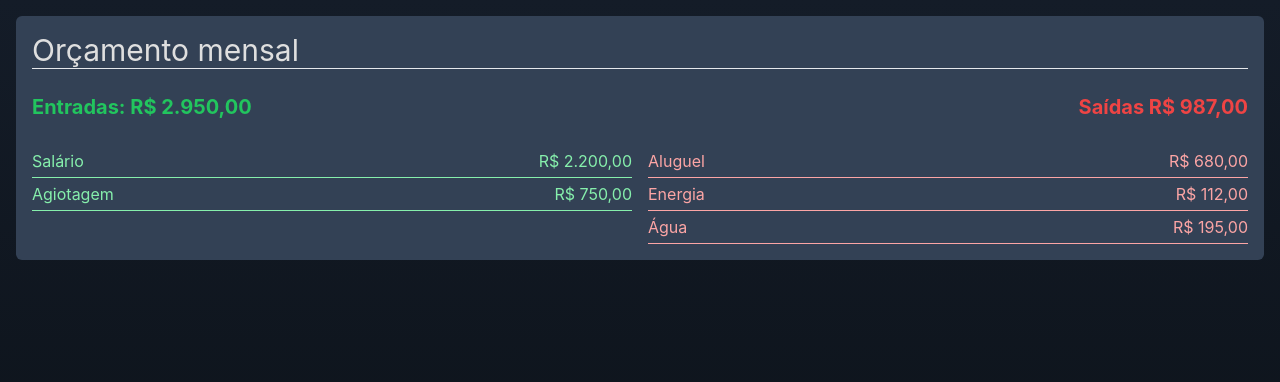
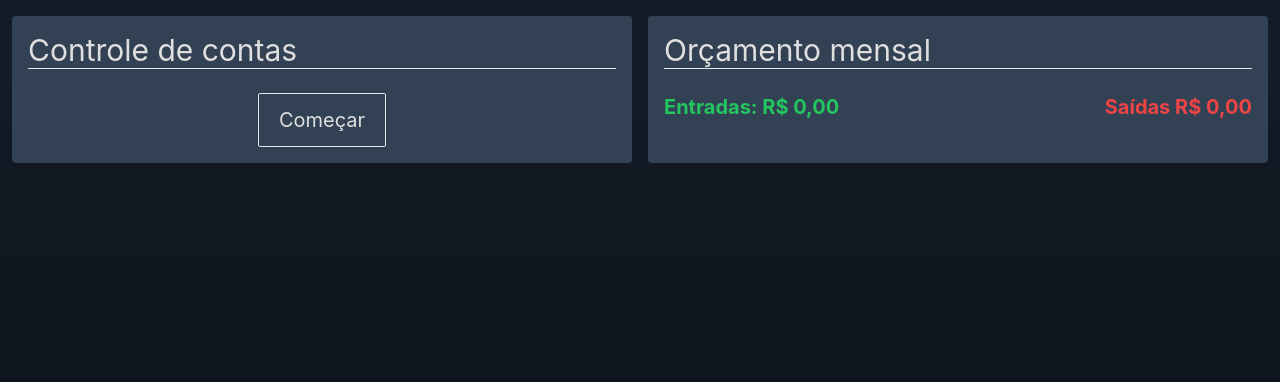
Before and after one commit to josecarlosmonteiro/f-control, a React (Create React App) app: page / in a window 1280 px wide. Shown: the top 382 px of the page. Built offline with nearby package versions, Linux system fonts and the light colour scheme; data requests are answered from the project's data file.

Commit message:
general features.

```diff
--- a/package.json
+++ b/package.json
@@ -10,6 +10,7 @@
     "@types/node": "^16.7.13",
     "@types/react": "^18.0.0",
     "@types/react-dom": "^18.0.0",
+    "axios": "^1.3.4",
     "react": "^18.2.0",
     "react-dom": "^18.2.0",
     "react-router-dom": "^6.8.1",
@@ -21,7 +22,8 @@
     "start": "react-scripts start",
     "build": "react-scripts build",
     "test": "react-scripts test",
-    "eject": "react-scripts eject"
+    "eject": "react-scripts eject",
+    "data": "json-server --watch ./src/database/db.json --port 3001"
   },
   "eslintConfig": {
     "extends": [
@@ -42,8 +44,10 @@
     ]
   },
   "devDependencies": {
+    "@types/axios": "^0.14.0",
     "@types/react-router-dom": "^5.3.3",
     "autoprefixer": "^10.4.13",
+    "json-server": "^0.17.2",
     "postcss": "^8.4.21",
     "tailwindcss": "^3.2.7"
   }
--- a/src/components/Budget/index.tsx
+++ b/src/components/Budget/index.tsx
@@ -1,18 +1,10 @@
-import { useState } from "react";
+import { useContext } from "react";
+import { BudgetContext } from "../../contexts/BudgetProvider";
 import { currency, totalFromList } from "../../utils/monetary";
 import SimpleList from "../shared/SimpleList";
 
 export default function Budget() {
-  const [budget, setBudget] = useState([
-    { id: 1, title: "Salário", value: 2200, type: "in" },
-    { id: 2, title: "Agiotagem", value: 750, type: "in" },
-    { id: 3, title: "Aluguel", value: 680, type: "out" },
-    { id: 4, title: "Energia", value: 112, type: "out" },
-    { id: 5, title: "Água", value: 195, type: "out" },
-  ]);
-
-  const filterByType = (type: string) =>
-    budget.filter((el) => el.type === type);
+  const { filterByType } = useContext(BudgetContext);
 
   return (
     <div>
--- /dev/null
+++ b/src/components/MonthControl/index.tsx
@@ -0,0 +1,46 @@
+import { useContext, useState } from "react";
+import { BudgetContext } from "../../contexts/BudgetProvider";
+import { Modal } from "../shared/Modal";
+import SimpleList from "../shared/SimpleList";
+
+export default function MonthControl() {
+  const { budget, filterByType } = useContext(BudgetContext);
+  const [modalOpen, setModalOpen] = useState(false);
+
+  return (
+    <>
+      <h1 className="text-3xl">Controle de contas</h1>
+      <hr />
+      <br />
+      {!!budget.length ? (
+        <div className="grid grid-cols-8 gap-4">
+          <div className="col-span-6">
+            <SimpleList list={filterByType("out")} />
+          </div>
+          <div className="col-span-2 flex flex-col gap-4 justify-center">
+            <button className="w-full py-2 border rounded-sm hover:bg-slate-600">
+              Editar
+            </button>
+            <button className="w-full py-2 border rounded-sm hover:bg-slate-600">
+              Fechar mês
+            </button>
+          </div>
+        </div>
+      ) : (
+        <div className="flex justify-center items-center">
+          <button
+            onClick={() => setModalOpen(true)}
+            className="p-3 px-5 text-xl border rounded-sm hover:bg-slate-600"
+          >
+            Começar
+          </button>
+        </div>
+      )}
+      <Modal
+        title="Orçamento"
+        isOpen={modalOpen}
+        closeFunction={() => setModalOpen(false)}
+      ></Modal>
+    </>
+  );
+}
--- a/src/components/SideFunctions/index.tsx
+++ b/src/components/SideFunctions/index.tsx
@@ -1,6 +1,6 @@
 import React from "react";
 
-export default function SideBar() {
+export function SideMenuOptions() {
   const sideFunctions: string[] = [
     "Orçamento",
     "Balanço Mensal",
@@ -14,14 +14,14 @@ export default function SideBar() {
       </h1>
       <hr />
       <div className="flex flex-col mt-3">
-        {sideFunctions.map((fn) => (
+        {/* {sideFunctions.map((fn) => (
           <div
             key={fn}
             className="p-2 border-b-2 border-b-slate-700 hover:border-b-transparent hover:bg-slate-600 duration-200 hover:px-5 cursor-pointer text-lg"
           >
             {fn}
           </div>
-        ))}
+        ))} */}
       </div>
 
       <div className="absolute bottom-2 w-full -mx-2 text-center text-sm text-slate-500">
--- a/src/components/shared/Button/index.tsx
+++ b/src/components/shared/Button/index.tsx
@@ -1,9 +1,15 @@
-import { ReactNode } from "react";
+import { ButtonHTMLAttributes, DetailedHTMLProps, ReactNode } from "react";
 
-interface ButtonProps {
+interface ButtonProps
+  extends DetailedHTMLProps<
+    ButtonHTMLAttributes<HTMLButtonElement>,
+    HTMLButtonElement
+  > {
   children?: ReactNode;
 }
 
 export default function Button({ children }: ButtonProps) {
-  return <button>{children}</button>;
+  return (
+    <button className="p-2 border rounded-sm duration-150 hover:bg-slate-600" />
+  );
 }
--- /dev/null
+++ b/src/components/shared/Modal/index.tsx
@@ -0,0 +1,33 @@
+import { ReactNode, useState } from "react";
+import Button from "../Button";
+
+interface ModalProps {
+  children?: ReactNode;
+  title?: string;
+  isOpen?: boolean;
+  closeFunction: Function;
+}
+
+export function Modal({ title, isOpen, closeFunction, children }: ModalProps) {
+  return (
+    <>
+      {isOpen && (
+        <div className="fixed top-0 left-0 h-screen w-screen flex justify-center items-center bg-black bg-opacity-70">
+          <div className="p-2 w-2/4 bg-slate-700 border rounded">
+            {title && (
+              <>
+                <div className="pb-2 flex justify-between">
+                  <h1 className="text-3xl italic">{title}</h1>
+                  <Button onClick={() => closeFunction()}>Close</Button>
+                </div>
+                <hr />
+                <br />
+              </>
+            )}
+            {children}
+          </div>
+        </div>
+      )}
+    </>
+  );
+}
--- a/src/components/shared/SimpleList/index.tsx
+++ b/src/components/shared/SimpleList/index.tsx
@@ -7,7 +7,7 @@ interface SimpleListProps {
 
 export default function SimpleList({ list, type }: SimpleListProps) {
   const setClasses = (type?: string) => {
-    let style = "flex justify-between py-1 border-b ";
+    let style = "flex justify-between border-b duration-100 hover:scale-105 ";
 
     if (type === "in") style += "text-green-300 border-green-300";
     if (type === "out") style += "text-red-300 border-red-300";
--- /dev/null
+++ b/src/contexts/BudgetProvider.tsx
@@ -0,0 +1,31 @@
+import { createContext, ReactNode, useEffect, useState } from "react";
+import { api } from "../service/api";
+
+export interface BudgetProps {
+  id: number;
+  title: string;
+  value: number | string;
+  type: string;
+}
+
+export const BudgetContext = createContext<any>({});
+
+export function BudgetProvider({ children }: { children: ReactNode }) {
+  const [budget, setBudget] = useState<BudgetProps[]>([]);
+
+  useEffect(() => {
+    (async function () {
+      const response = await api.get("budget");
+      setBudget(response.data);
+    })();
+  }, []);
+
+  const filterByType = (type: string) =>
+    budget.filter((el: BudgetProps) => el.type === type);
+
+  const context = { budget, filterByType };
+
+  return (
+    <BudgetContext.Provider value={context}>{children}</BudgetContext.Provider>
+  );
+}
--- /dev/null
+++ b/src/database/db.json
@@ -0,0 +1,3 @@
+{
+  "budget": []
+}
--- a/src/pages/Home/index.tsx
+++ b/src/pages/Home/index.tsx
@@ -1,13 +1,27 @@
 import React from "react";
 import Budget from "../../components/Budget";
-import SideBar from "../../components/SideFunctions";
+import MonthControl from "../../components/MonthControl";
+// import { SideMenuOptions } from "../../components/SideFunctions";
+import { BudgetProvider } from "../../contexts/BudgetProvider";
 
 export default function Home() {
   return (
-    <div className="grid">
-      <div className="col-span-8 p-4 m-4 bg-slate-700 rounded-md">
-        <Budget />
-      </div>
+    <div className="grid grid-cols-12 gap-4">
+      {/* <div className="col-span-2">
+        <SideMenuOptions />
+      </div> */}
+      <BudgetProvider>
+        <div className="col-span-12 mt-2">
+          <div className="grid grid-cols-12 gap-4 mt-2 px-3">
+            <div className="col-span-6 p-4 bg-slate-700 rounded">
+              <MonthControl />
+            </div>
+            <div className="col-span-6 p-4 bg-slate-700 rounded">
+              <Budget />
+            </div>
+          </div>
+        </div>
+      </BudgetProvider>
     </div>
   );
 }
--- /dev/null
+++ b/src/service/api.ts
@@ -0,0 +1,5 @@
+import axios from "axios";
+
+export const api = axios.create({
+  baseURL: "http://localhost:3001",
+});
```
Also changed, not shown: 1 other file (tests, documents, lock files or other folders).
